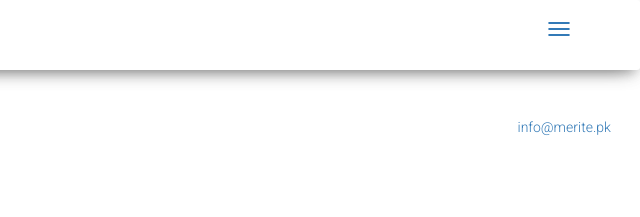
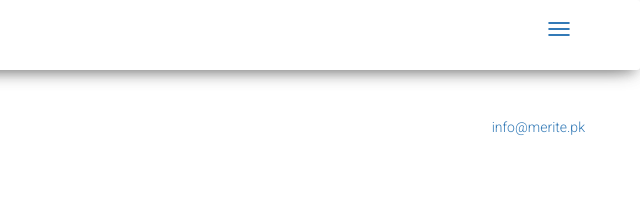
Before and after one commit to meritepk/meritepk.github.io, a plain HTML site: page index.html at #!/quotation in a window 1280 px wide. Shown: the top 217 px of the page, 640-1280 px from the left. Drawn offline with Linux system fonts and the light colour scheme.

Commit message:
quotation email alignment updated

```diff
--- a/app/sales/quotation.html
+++ b/app/sales/quotation.html
@@ -1,13 +1,13 @@
 <div class="container">
   <div class="row">
-    <div class="col-sm-11">
+    <div class="col-sm-10">
       <div class="form-group">
         <h3>Quotation</h3>
         <p class="lead">Wednesday, April 25, 2018</p>
       </div>
     </div>
-    <div class="col-sm-1">
-      <div class="form-group">
+    <div class="col-sm-2">
+      <div class="form-group pull-right">
         <a href="mailto:info@merite.pk">info@merite.pk</a>
       </div>
     </div>
@@ -23,7 +23,7 @@
       </thead>
       <tbody>
         <tr>
-          <td>Koha - Docker Image / Installed & Configured</td>
+          <td>Koha - Docker Image / Installed &amp; Configured</td>
           <td>Free</td>
           <td>N/A</td>
         </tr>
@@ -43,7 +43,7 @@
           <td>4 Weeks</td>
         </tr>
         <tr>
-          <td>DSpace - Docker Image / Installed & Configured</td>
+          <td>DSpace - Docker Image / Installed &amp; Configured</td>
           <td>Free</td>
           <td>N/A</td>
         </tr>
```
